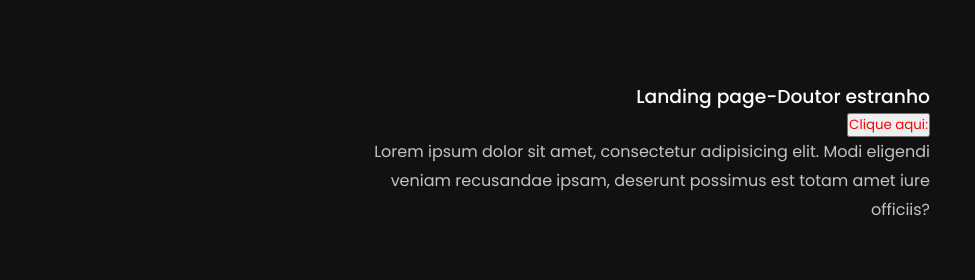
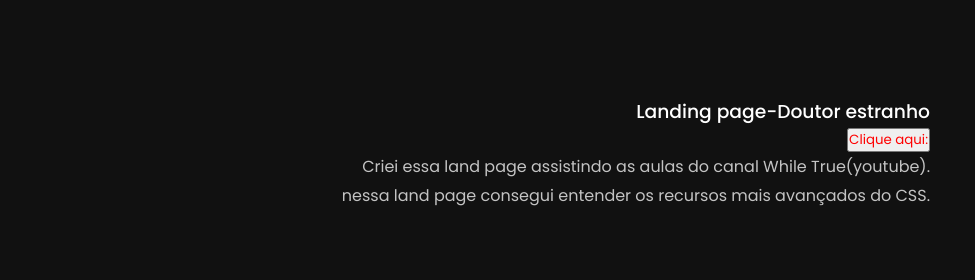
Before and after one commit to valmirdev/lavalmar, a plain HTML site: page index.html in a window 1280 px wide. Shown: the part 2919-3199 px from the top of the page, 0-975 px from the left. Drawn offline with Linux system fonts and the light colour scheme.

Commit message:
Update index.html

```diff
--- a/index.html
+++ b/index.html
@@ -111,9 +111,9 @@
               <h3>Landing page-Doutor estranho</h3>
               <a href="https://doutor-estranho.valmirdeveloper.com.br/"><button style="color: red;">Clique aqui:</button></a>
               <p>
-                Lorem ipsum dolor sit amet, consectetur adipisicing elit. Modi
-                eligendi veniam recusandae ipsam, deserunt possimus est totam
-                amet iure officiis?
+                Criei essa land page assistindo as aulas do canal
+                While True(youtube). nessa land page consegui entender os recursos mais avançados do CSS.
+
               </p>
             </div>
           </div>
```
